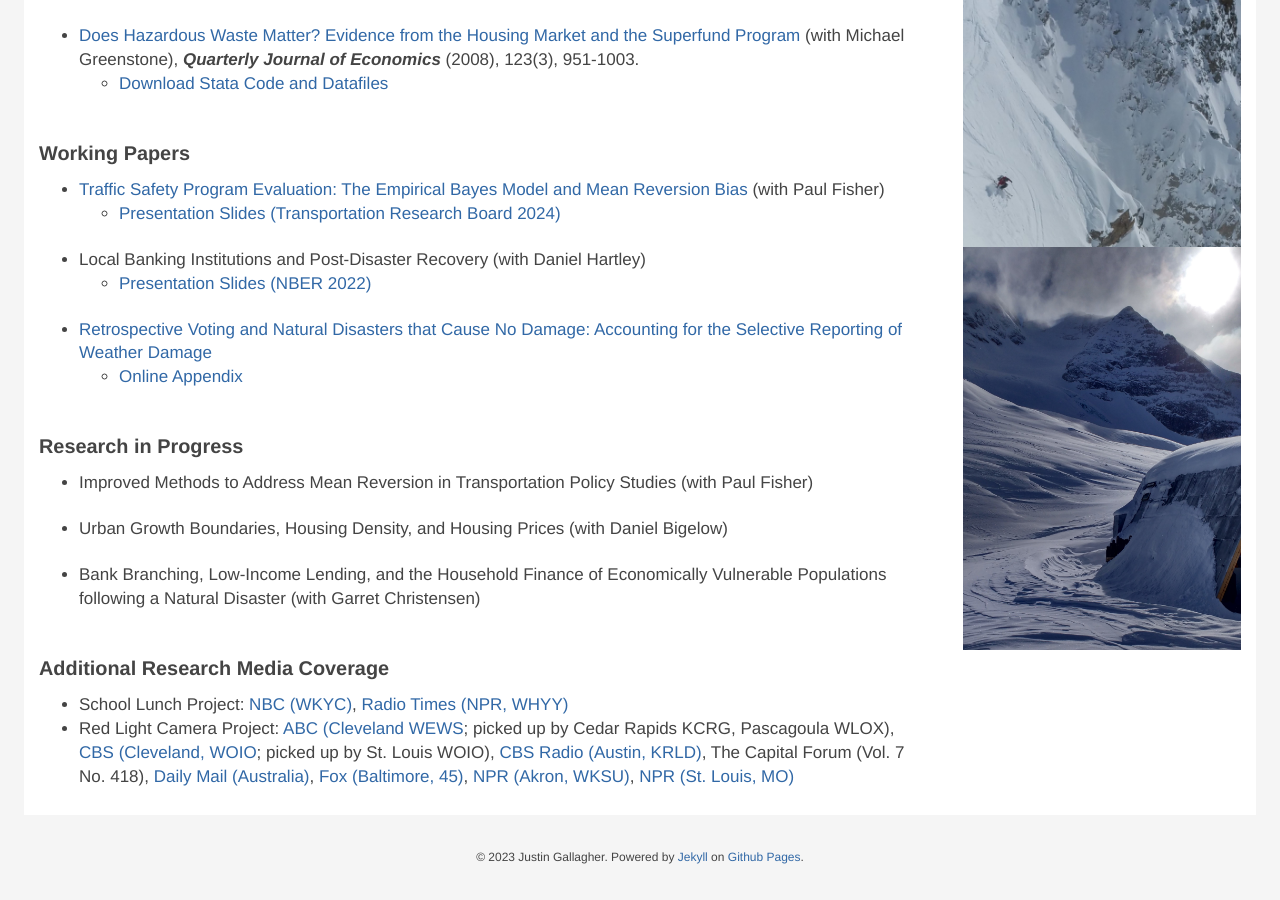
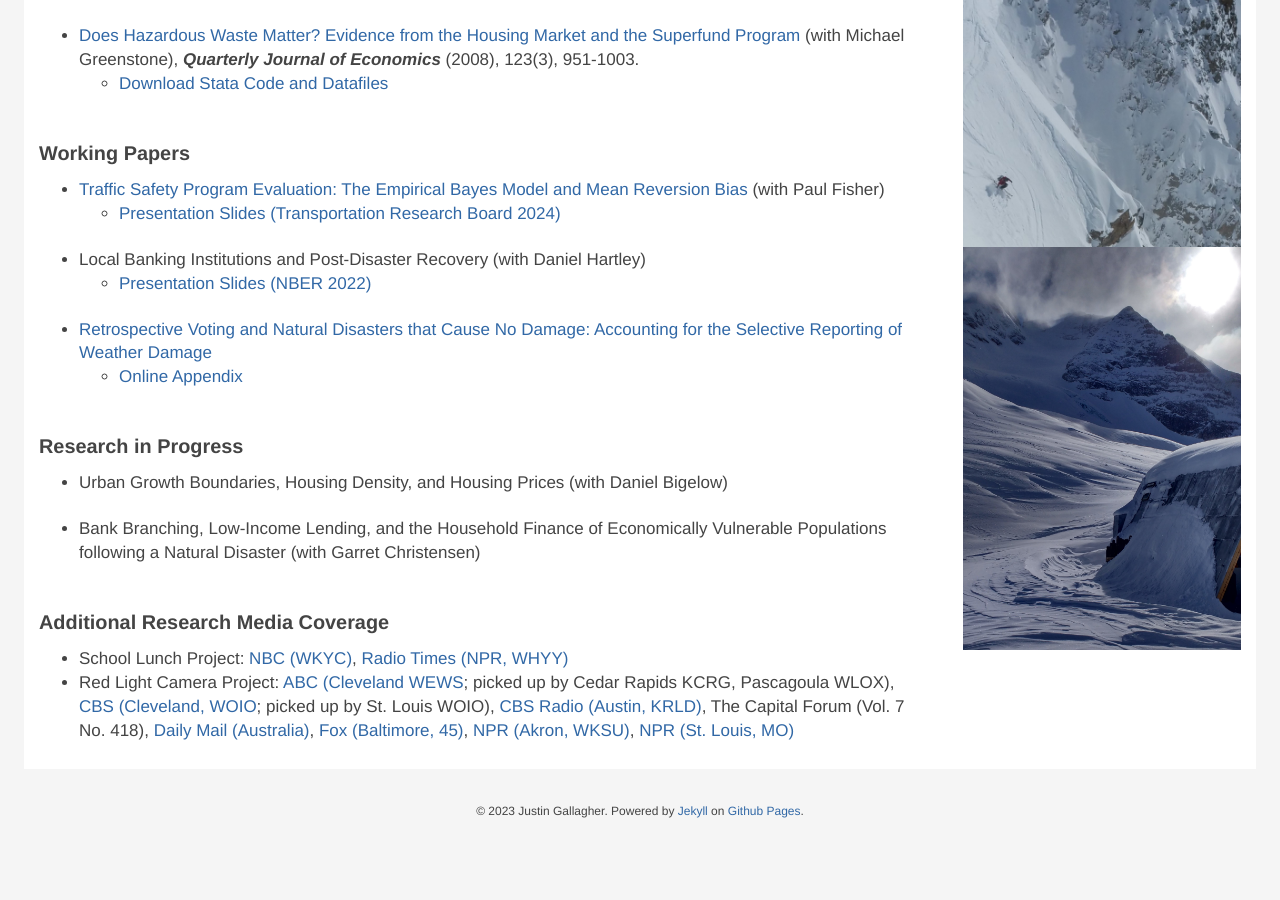
Before and after one commit to justinpgallagher/justinpgallagher.github.io, a Jekyll site: the page built from research.html, in a window 1280 px wide and 900 px high, scrolled down 1129 px. Built offline with Jekyll 4.4.1, drawn with Linux system fonts in a browser that asks for light colours; nearby versions of some CDN libraries; some web fonts are replaced; library files that are not in the unit come from our copies; after the commit the page ends 1983 px from its top, so only the background shows below that.

Commit message:
Update research.md

```diff
--- a/_includes/research.md
+++ b/_includes/research.md
@@ -76,7 +76,6 @@
 
 ### Research in Progress
 
-- {:.pub_li} Improved Methods to Address Mean Reversion in Transportation Policy Studies (with Paul Fisher)
 - {:.pub_li} Urban Growth Boundaries, Housing Density, and Housing Prices (with Daniel Bigelow)
 - {:.pub_li} Bank Branching, Low-Income Lending, and the Household Finance of Economically Vulnerable Populations following a Natural Disaster (with Garret Christensen)
 
```
